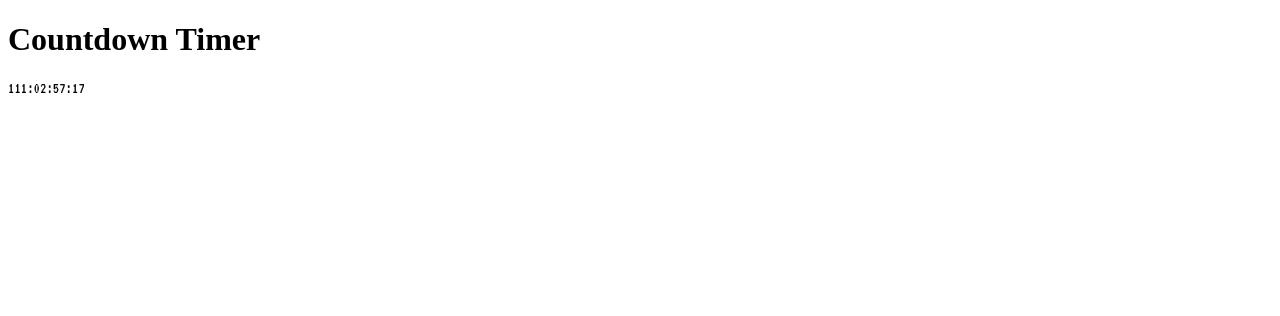
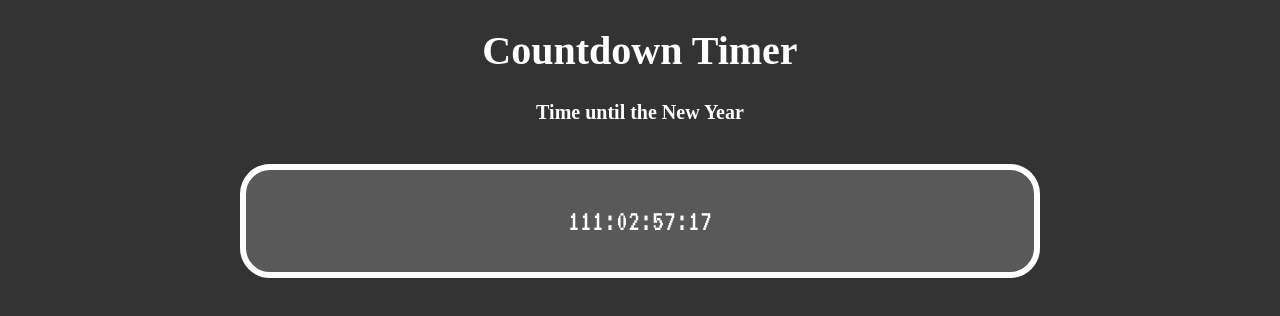
Before and after one commit to rachyoder/countdown-timer, a plain HTML site: page index.html in a window 1280 px wide. Drawn offline with Linux system fonts and the light colour scheme.

Commit message:
added css elements

```diff
--- a/css/style.css
+++ b/css/style.css
@@ -1,3 +1,38 @@
+/*Basic Page Setup*/
+
+body, html {
+    margin: 0;
+    padding: 0;
+}
+
+html {
+    background-color: #333333
+}
+
+body {
+    font-size: 10px;
+}
+
+/*Font Settings*/
+h1, h2, p {
+    color: white;
+    text-align: center;
+}
+h1 {
+    font-size: 4em;
+}
+h2 {
+    font-size: 2em;
+    margin-bottom: 2em;
+}
+
 p.countdown {
     font-family: 'VT323',monospace;
+    font-size: 3em;
+    border: 0.2em solid white;
+    background-color: #5a5959;
+    padding : 1.2em;
+    margin-left: 8em;
+    margin-right: 8em;
+    border-radius: 1em;
 }
--- a/index.html
+++ b/index.html
@@ -8,9 +8,10 @@
     <link rel="stylesheet" href="css/style.css">
     <title>Countdown Timer</title>
 </head>
-<body>
+  <body>
     <h1>Countdown Timer</h1>
-    <p class="countdown">test</p>
+    <h2>Time until the New Year</h2>
+    <p class="countdown"></p>
     <script src="js/main.js"></script>
-</body>
+  </body>
 </html>
```
